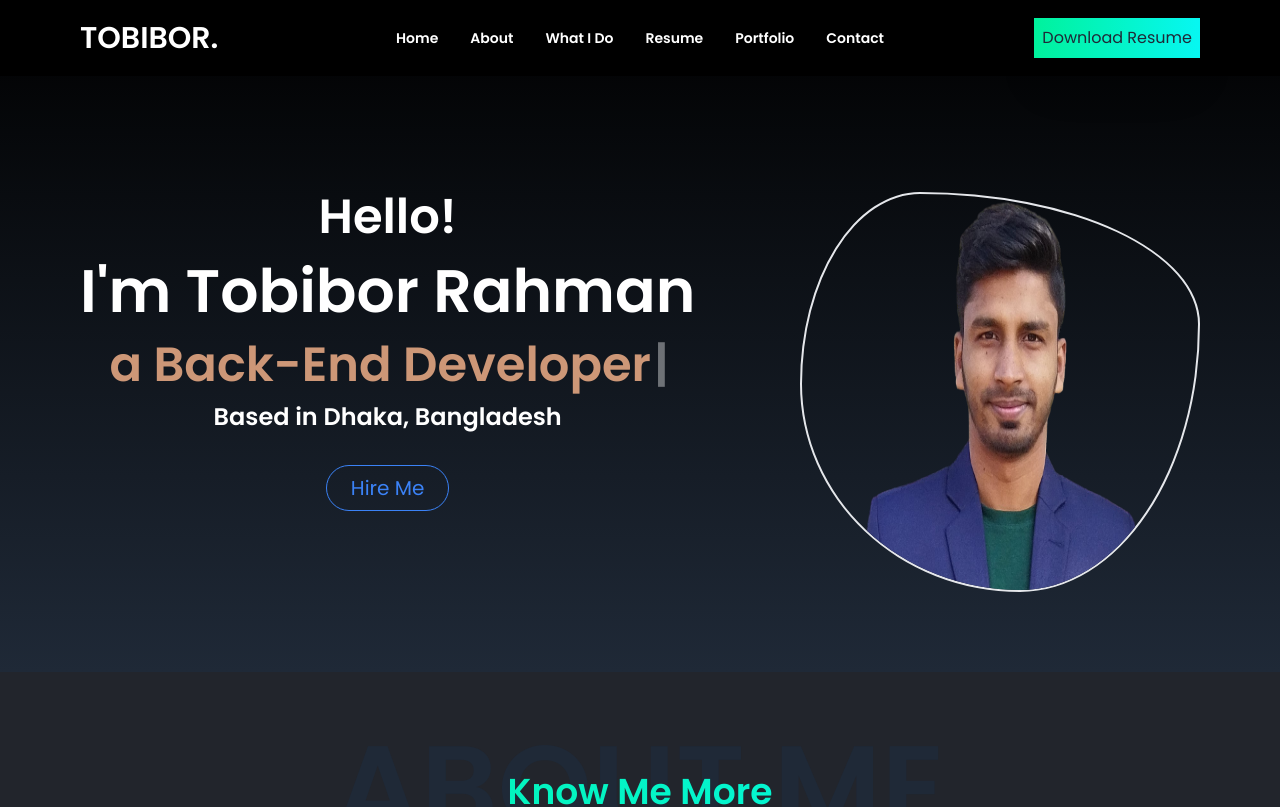
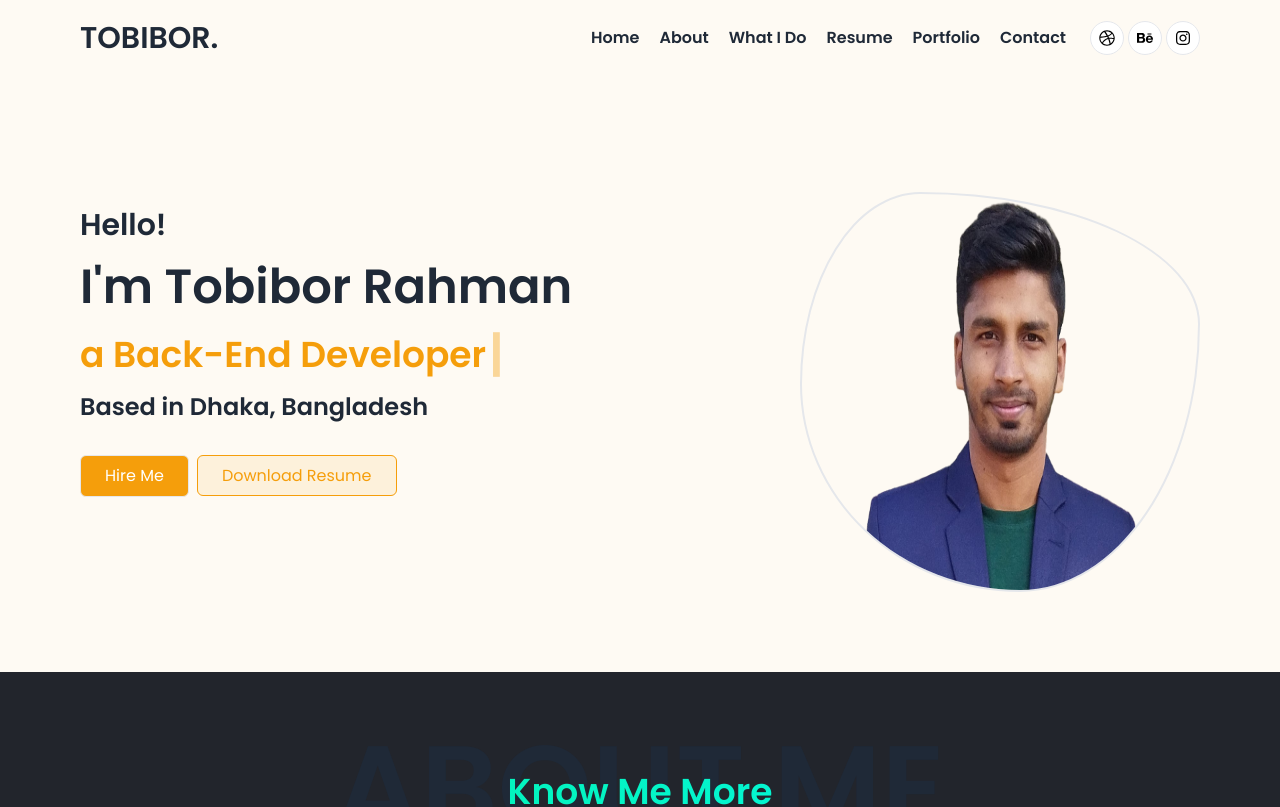
Before and after one commit to tobiborrahman/tobibor-rahman-portfolio, a React (Vite) app: page / in a window 1280 px wide. Shown: the top 807 px of the page. Built offline with nearby package versions, Linux system fonts and the light colour scheme.

Commit message:
navbar is completed

```diff
--- a/package.json
+++ b/package.json
@@ -10,6 +10,11 @@
     "preview": "vite preview"
   },
   "dependencies": {
+    "@fortawesome/fontawesome-svg-core": "^6.5.1",
+    "@fortawesome/free-brands-svg-icons": "^6.5.1",
+    "@fortawesome/free-regular-svg-icons": "^6.5.1",
+    "@fortawesome/free-solid-svg-icons": "^6.5.1",
+    "@fortawesome/react-fontawesome": "^0.2.0",
     "@lottiefiles/react-lottie-player": "^3.5.3",
     "aos": "^2.3.4",
     "framer-motion": "^10.12.18",
@@ -20,6 +25,7 @@
     "react-helmet": "^6.1.0",
     "react-icons": "^4.10.1",
     "react-router-dom": "^6.14.0",
+    "react-scroll": "^1.9.0",
     "react-simple-typewriter": "^5.0.1",
     "react-tsparticles": "^2.10.1",
     "tsparticles": "^2.10.1"
--- a/src/components/Home/Banner/Banner.jsx
+++ b/src/components/Home/Banner/Banner.jsx
@@ -1,6 +1,6 @@
 import React from 'react';
 import { useTypewriter, Cursor } from 'react-simple-typewriter';
-import { useEffect, useRef } from 'react';
+import { useEffect } from 'react';
 import './Banner.css';
 import profile from '../../../../public/profile.png';
 import Aos from 'aos';
@@ -26,34 +26,34 @@ const Banner = () => {
 
 	return (
 		<>
-			{/* <Particle></Particle> */}
-			{/* <Navbar /> */}
+			<div className="bg-[#FEFAF3]">
+				<Navbar />
 				<div
 					id="banner"
-				className=" bg-gradient-to-b from-black to-gray-800 md:flex justify-between items-center px-5 md:px-20 pt-10 md:pt-48 pb-20"
+					className="md:flex justify-between items-center px-5 md:px-20 pt-10 md:pt-48 pb-20"
 				>
 					<div className="flex justify-center items-center mb-20">
-					<div
-						data-aos="fade-right"
-						className="text-white text-center "
-					>
-						<h3 className="text-2xl md:text-5xl font-semibold">
+						<div data-aos="fade-right">
+							<h3 className="text-2xl md:text-3xl font-semibold">
 								Hello!
 							</h3>
 
 							<div>
-							<h1 className="text-4xl md:text-6xl font-bold my-5">
+								<h1 className="text-4xl md:text-5xl font-bold my-5">
 									I'm{' '}
 									<span className="text-gradient-to-r from-[#00F29C] to-[#07F7F2]">
 										Tobibor Rahman
 									</span>
 								</h1>
-							<h3 className="text-xl md:text-5xl font-bold">
-								<span className="text-3xl text-[#cd9777] md:text-5xl font-bold">
+								<h3 className="text-xl flex justify-right items-center md:text-5xl font-bold">
+									<span className="text-3xl text-[#F59E0B] md:text-4xl font-bold">
 										{text}
 									</span>
 									<span>
-									<Cursor cursorStyle="|"></Cursor>{' '}
+										<Cursor
+											cursorColor="#F59E0B"
+											cursorStyle="|"
+										></Cursor>{' '}
 									</span>
 								</h3>
 							</div>
@@ -61,9 +61,19 @@ const Banner = () => {
 							<p className="text-xl md:text-2xl font-semibold my-3">
 								Based in Dhaka, Bangladesh
 							</p>
-						<button className="border border-blue-500 px-6 py-2 text-blue-500 rounded-full text-xl mt-5 hover:text-white hover:bg-blue-500 duration-500">
+
+							<div>
+								<button className="border px-6 py-2 rounded-md mt-5 text-white bg-[#F59E0B] hover:bg-[#D97706] duration-500">
 									Hire Me
 								</button>
+								<a
+									className="px-6 py-2 border-[.5px] text-[#F59E0B] border-[#F59E0B] rounded-md mt-5 ml-2  bg-[#FDF1DB] hover:bg-[#F59E0B] hover:text-white duration-500"
+									href="../../../public/resume.pdf"
+									download="final resume.pdf"
+								>
+									Download Resume
+								</a>
+							</div>
 						</div>
 					</div>
 
@@ -75,6 +85,7 @@ const Banner = () => {
 						/>
 					</div>
 				</div>
+			</div>
 		</>
 	);
 };
--- a/src/components/Home/Main/Main.jsx
+++ b/src/components/Home/Main/Main.jsx
@@ -6,7 +6,7 @@ import Footer from '../../../shared/Footer/Footer';
 const Main = () => {
 	return (
 		<div>
-			<Navbar></Navbar>
+			{/* <Navbar></Navbar> */}
 			<Outlet></Outlet>
 			<Footer></Footer>
 		</div>
--- a/src/shared/Navbar/Navbar.jsx
+++ b/src/shared/Navbar/Navbar.jsx
@@ -1,104 +1,199 @@
-import React, { useState } from 'react';
-import { Divide as Hamburger } from 'hamburger-react';
-import logo from '../../../public/logo-1.gif';
+// import { FontAwesomeIcon } from '@fortawesome/react-fontawesome';
+// import {
+// 	faBehance,
+// 	faDribbble,
+// 	faInstagram,
+// } from '@fortawesome/free-brands-svg-icons';
+
+// const Navbar = () => {
+// 	return (
+// 		<div className="flex justify-between items-center  bg-white md:px-20 z-50 md:opacity-100 py-3">
+// 			<div className="navbar-start">
+// 				<h1 className="text-3xl font-bold">TOBIBOR.</h1>
+// 			</div>
+// 			<div className="navbar-center hidden lg:flex">
+// 				<ul className="gap-5 menu-horizontal px-1 font-semibold">
+// 					<li>
+// 						<a className="hover:text-[#cd9777]" href="#home">
+// 							Home
+// 						</a>
+// 					</li>
+// 					<li>
+// 						<a className="hover:text-[#cd9777]" href="#about">
+// 							About
+// 						</a>
+// 					</li>
+// 					<li>
+// 						<a className="hover:text-[#cd9777]" href="#services">
+// 							What I Do
+// 						</a>
+// 					</li>
+// 					<li>
+// 						<a className="hover:text-[#cd9777]" href="#resume">
+// 							Resume
+// 						</a>
+// 					</li>
+// 					<li>
+// 						<a className="hover:text-[#cd9777]" href="#portfolio">
+// 							Portfolio
+// 						</a>
+// 					</li>
+// 					<li>
+// 						<a className="hover:text-[#cd9777]" href="#contact">
+// 							Contact
+// 						</a>
+// 					</li>
+// 				</ul>
+// 			</div>
+// 			<div className="flex justify-between items-center ml-5 list-none gap-1">
+// 				<FontAwesomeIcon
+// 					icon={faDribbble}
+// 					className="w-4 h-4 border-[.2px]  rounded-full p-[8px] bg-white text-black hover:bg-gray-200 duration-300"
+// 				></FontAwesomeIcon>
+// 				<FontAwesomeIcon
+// 					icon={faBehance}
+// 					className="w-4 h-4 border-[.2px]  rounded-full p-[8px] bg-white text-black hover:bg-gray-200 duration-300"
+// 				></FontAwesomeIcon>
+// 				<FontAwesomeIcon
+// 					icon={faInstagram}
+// 					className="w-4 h-4 border-[.2px] rounded-full p-[8px] bg-white text-black hover:bg-gray-200 duration-300"
+// 				></FontAwesomeIcon>
+// 			</div>
+// 		</div>
+// 	);
+// };
+
+// export default Navbar;
+
+import React, { useState, useEffect } from 'react';
+import { Link } from 'react-scroll';
+import { FontAwesomeIcon } from '@fortawesome/react-fontawesome';
+import {
+	faDribbble,
+	faBehance,
+	faInstagram,
+} from '@fortawesome/free-brands-svg-icons';
 
 const Navbar = () => {
-	const [isOpen, setOpen] = useState(false);
+	const [scrolling, setScrolling] = useState(false);
 
-	const handleClick = () => {
-		setOpen(!isOpen);
-	};
+	useEffect(() => {
+		const handleScroll = () => {
+			const isScrolled = window.scrollY > 50; // Change this value based on your needs
+			setScrolling(isScrolled);
+		};
+
+		window.addEventListener('scroll', handleScroll);
+
+		return () => {
+			window.removeEventListener('scroll', handleScroll);
+		};
+	}, []);
 
 	return (
-		<div className="navbar lg:fixed bg-black md:px-20 z-50 md:opacity-100 py-3">
+		<div
+			className={`flex justify-between items-center fixed w-full ${
+				scrolling ? 'bg-white shadow-sm' : 'bg-transparent'
+			} md:px-20 z-50 md:opacity-100 py-5 transition-all duration-300`}
+		>
 			<div className="navbar-start">
-				<div className="dropdown">
-					<label tabIndex={0} className="text-white lg:hidden">
-						<Hamburger
-							toggled={isOpen}
-							toggle={setOpen}
-							onToggle={handleClick}
-						/>
-					</label>
-					<ul
-						tabIndex={0}
-						className="w-[300px] dropdown-content text-center mt-3 z-40 p-2 shadow bg-base-100 rounded-box "
-					>
-						<ul className="menu z-40">
-							<li className="hover:text-[#cd9777]">
-								<a href="#home">Home</a>
-							</li>
-							<li>
-								<a href="#about">About</a>
-							</li>
-							<li>
-								<a href="#services">What I Do</a>
-							</li>
-							<li>
-								<a href="#resume">Resume</a>
-							</li>
-							<li>
-								<a href="#portfolio">Portfolio</a>
-							</li>
-							<li>
-								<a href="#contact">Contact</a>
-							</li>
-						</ul>
-						<div>
-							<a
-								className="md:p-4 shadow-2xl text-2xl font-semibold bg-gradient-to-r from-[#00F29C] to-[#07F7F2] "
-								href="../../../public/resume.pdf"
-								download="final resume.pdf"
-							>
-								Download Resume
-							</a>
-						</div>
-					</ul>
-				</div>
-				<h1 className="text-3xl font-bold text-white">TOBIBOR.</h1>
+				<h1 className="text-3xl font-bold">TOBIBOR.</h1>
 			</div>
 			<div className="navbar-center hidden lg:flex">
-				<ul className="menu menu-horizontal px-1 text-white font-semibold">
+				<ul className="gap-5 menu-horizontal px-1 font-semibold">
 					<li>
-						<a className="hover:text-[#cd9777]" href="#home">
+						<Link
+							to="home"
+							spy={true}
+							smooth={true}
+							duration={500}
+							className="hover:text-[#F59E0B]"
+						>
 							Home
-						</a>
+						</Link>
 					</li>
 					<li>
-						<a className="hover:text-[#cd9777]" href="#about">
+						<Link
+							to="about"
+							spy={true}
+							smooth={true}
+							duration={500}
+							className="hover:text-[#F59E0B]"
+						>
 							About
-						</a>
+						</Link>
 					</li>
 					<li>
-						<a className="hover:text-[#cd9777]" href="#services">
+						<Link
+							to="services"
+							spy={true}
+							smooth={true}
+							duration={500}
+							className="hover:text-[#F59E0B]"
+						>
 							What I Do
-						</a>
+						</Link>
 					</li>
 					<li>
-						<a className="hover:text-[#cd9777]" href="#resume">
+						<Link
+							to="resume"
+							spy={true}
+							smooth={true}
+							duration={500}
+							className="hover:text-[#F59E0B]"
+						>
 							Resume
-						</a>
+						</Link>
 					</li>
 					<li>
-						<a className="hover:text-[#cd9777]" href="#portfolio">
+						<Link
+							to="portfolio"
+							spy={true}
+							smooth={true}
+							duration={500}
+							className="hover:text-[#F59E0B]"
+						>
 							Portfolio
-						</a>
+						</Link>
 					</li>
 					<li>
-						<a className="hover:text-[#cd9777]" href="#contact">
+						<Link
+							to="contact"
+							spy={true}
+							smooth={true}
+							duration={500}
+							className="hover:text-[#F59E0B]"
+						>
 							Contact
-						</a>
+						</Link>
 					</li>
 				</ul>
 			</div>
-			<div className="hidden lg:inline-flex lg:navbar-end">
-				<a
-					className="md:p-2 shadow-2xl  bg-gradient-to-r from-[#00F29C] to-[#07F7F2] "
-					href="../../../public/resume.pdf"
-					download="final resume.pdf"
-				>
-					Download Resume
-				</a>
+			<div className="flex justify-between items-center ml-5 list-none gap-1">
+				<FontAwesomeIcon
+					icon={faDribbble}
+					className={`w-4 h-4 border-[.2px] rounded-full p-[8px]  ${
+						scrolling
+							? 'bg-[#F59E0B] hover:bg-[#D97706] text-white'
+							: 'bg-white hover:bg-gray-200'
+					} text-black  duration-300`}
+				></FontAwesomeIcon>
+				<FontAwesomeIcon
+					icon={faBehance}
+					className={`w-4 h-4 border-[.2px] rounded-full p-[8px]  ${
+						scrolling
+							? 'bg-[#F59E0B] hover:bg-[#D97706] text-white'
+							: 'bg-white hover:bg-gray-200'
+					} text-black  duration-300`}
+				></FontAwesomeIcon>
+				<FontAwesomeIcon
+					icon={faInstagram}
+					className={`w-4 h-4 border-[.2px] rounded-full p-[8px]  ${
+						scrolling
+							? 'bg-[#F59E0B] hover:bg-[#D97706] text-white'
+							: 'bg-white hover:bg-gray-200'
+					} text-black  duration-300`}
+				></FontAwesomeIcon>
 			</div>
 		</div>
 	);
```
Also changed, not shown: 1 other file (tests, documents, lock files or other folders). Lines whose indentation alone changed are shown as unchanged.
